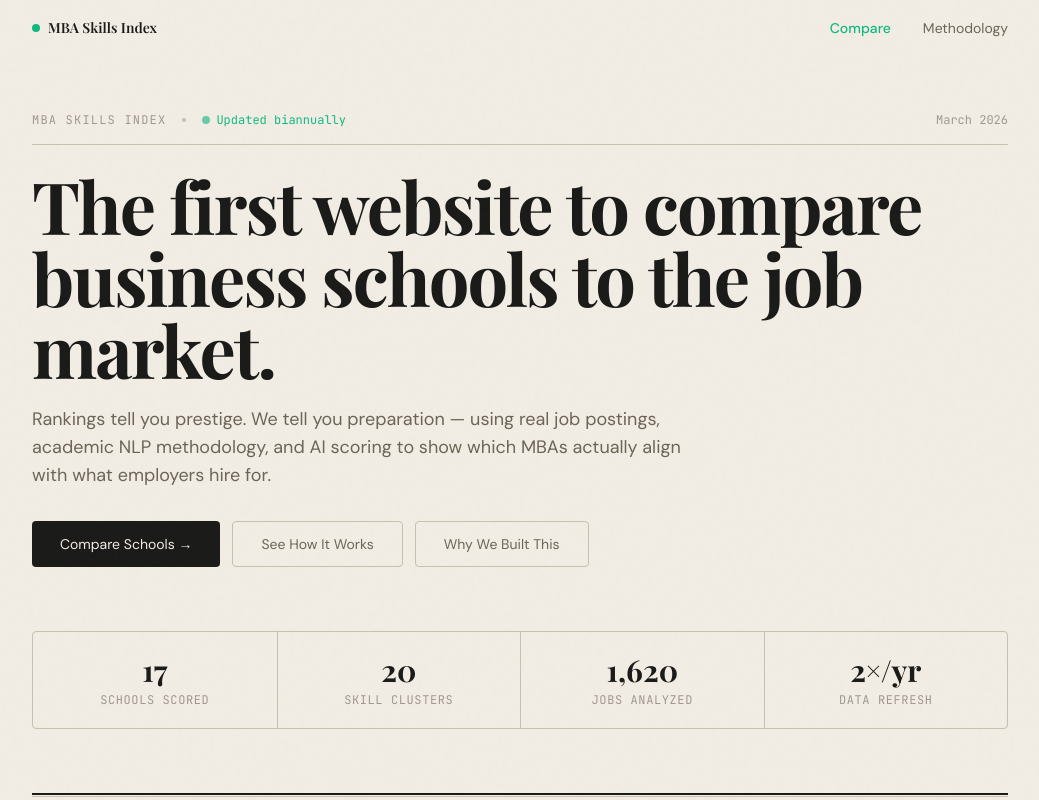
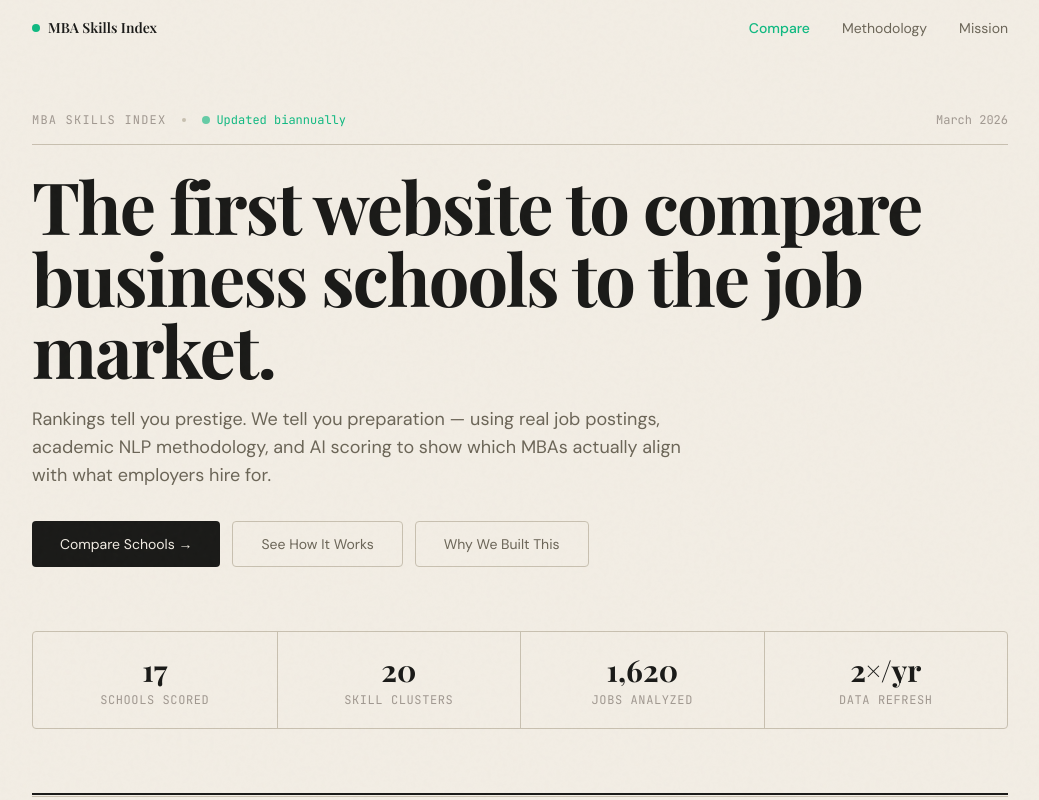
Before and after one commit to Bxnd3r/mba-skills-index, a Next.js app: page / in a window 1280 px wide. Shown: the top 800 px of the page, without its empty margins (120-1159 px from the left). Built offline with nearby package versions, Linux system fonts and the light colour scheme; a web font is replaced by a local one.

Commit message:
Add Mission to nav

```diff
--- a/components/Nav.tsx
+++ b/components/Nav.tsx
@@ -25,7 +25,7 @@ export default function Nav() {
           <span className="font-display font-semibold text-sm text-[#1a1a18]">MBA Skills Index</span>
         </Link>
         <div className="flex items-center gap-8">
-          {[{ href: '/', label: 'Compare' }, { href: '/methodology', label: 'Methodology' }].map(({ href, label }) => (
+          {[{ href: '/', label: 'Compare' }, { href: '/methodology', label: 'Methodology' }, { href: '/mission', label: 'Mission' }].map(({ href, label }) => (
             <Link key={href} href={href}
               className={`text-sm link-underline transition-colors ${pathname === href ? 'text-[#10b981] font-medium' : 'text-[#6b6557] hover:text-[#1a1a18]'}`}>
               {label}
```
